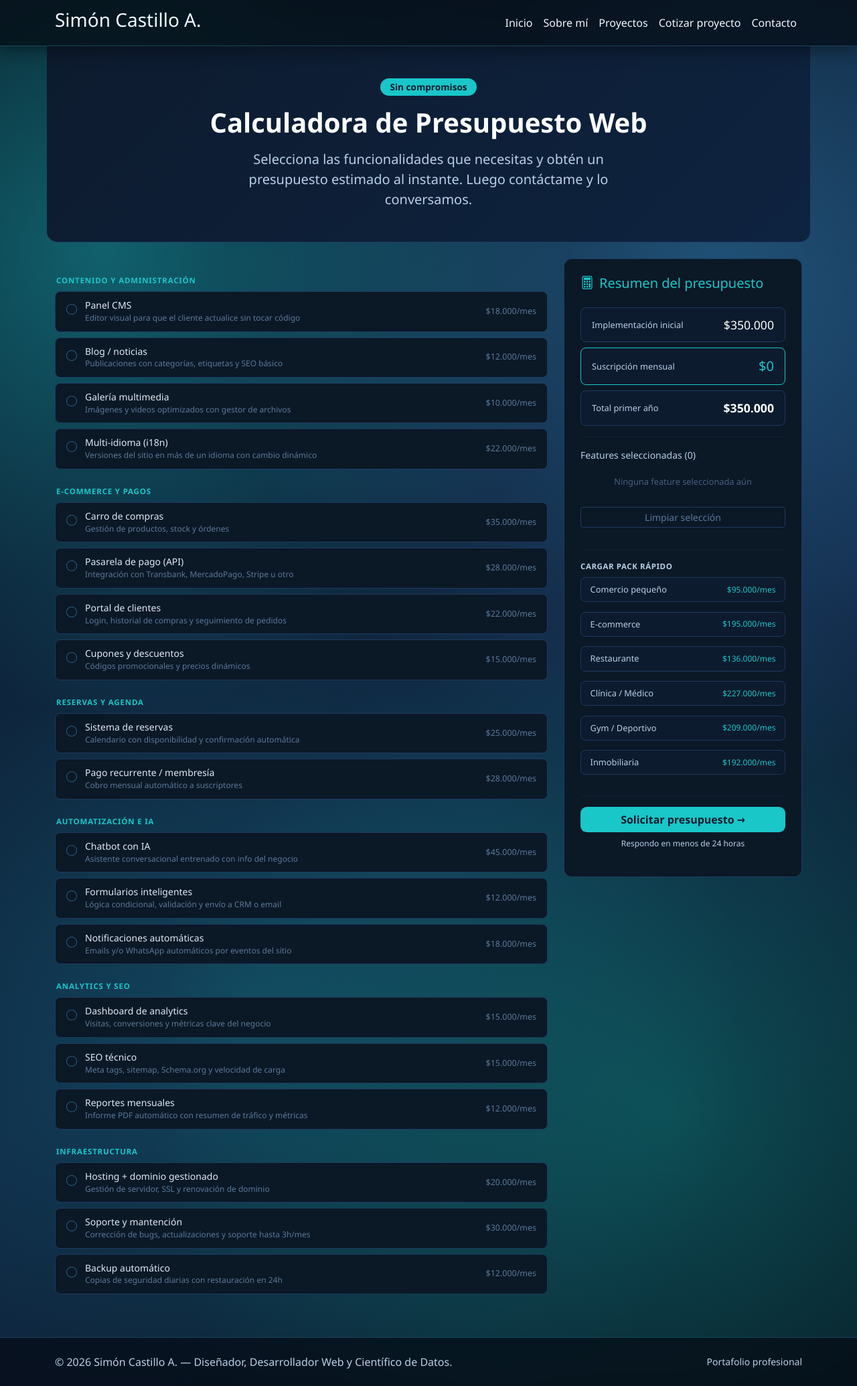
After one commit to simoncastillo1712/webPortfolio, a Django app: page /calculadora/ in a window 1280 px wide. The commit adds this page. Shown: the whole page at 67% size. Run offline with Django 5.2, Linux system fonts and the light colour scheme.

Commit message:
feat: add project budget calculator page with feature selector and quick packs

```diff
--- /dev/null
+++ b/config/portafolio/static/css/calculadora.css
@@ -0,0 +1,236 @@
+/* ============================================================
+   calculadora.css
+   Paleta: --bg #0d1b2e | --accent #19c6c8 | --text #b8d0e8
+   Compatible con Bootstrap 5 (ya cargado en tu proyecto)
+   ============================================================ */
+
+/* --- Hero --- */
+.calc-hero {
+  background: linear-gradient(135deg, #0d1b2e 0%, #0e2340 100%);
+  border-bottom: 1px solid #1e3a5f;
+}
+
+/* --- Panel resumen (sidebar) --- */
+.calc-summary {
+  background: #0b1826;
+  border: 1px solid #1e3a5f;
+  border-radius: 12px;
+  padding: 1.5rem;
+}
+
+/* --- Métricas --- */
+.calc-metric {
+  display: flex;
+  justify-content: space-between;
+  align-items: center;
+  background: #0d1b2e;
+  border: 1px solid #1e3a5f;
+  border-radius: 8px;
+  padding: .75rem 1rem;
+}
+
+.calc-metric--accent {
+  border-color: #19c6c8;
+}
+
+.calc-metric__label {
+  font-size: .8rem;
+  color: #b8d0e8;
+}
+
+.calc-metric__value {
+  font-size: 1.1rem;
+  font-weight: 500;
+  color: #fff;
+}
+
+.calc-metric--accent .calc-metric__value {
+  color: #19c6c8;
+  font-size: 1.25rem;
+}
+
+/* --- Lista de features seleccionadas --- */
+.calc-selected-list {
+  list-style: none;
+  padding: 0;
+  margin: 0;
+  max-height: 200px;
+  overflow-y: auto;
+}
+
+.calc-selected-item {
+  display: flex;
+  justify-content: space-between;
+  font-size: .8rem;
+  color: #b8d0e8;
+  padding: .3rem 0;
+  border-bottom: 1px solid #1e3a5f;
+}
+
+.calc-selected-item:last-child {
+  border-bottom: none;
+}
+
+.calc-selected-item__price {
+  color: #19c6c8;
+  white-space: nowrap;
+  margin-left: .5rem;
+}
+
+.calc-empty-msg {
+  font-size: .8rem;
+  color: #476080;
+  text-align: center;
+  padding: .75rem 0;
+  list-style: none;
+}
+
+/* --- Labels de categoría --- */
+.calc-cat-label {
+  font-size: .72rem;
+  font-weight: 600;
+  text-transform: uppercase;
+  letter-spacing: .07em;
+  color: #19c6c8;
+  margin: 1.5rem 0 .5rem;
+  padding-left: 2px;
+}
+
+/* --- Feature row --- */
+.calc-feature-row {
+  display: flex;
+  align-items: center;
+  justify-content: space-between;
+  padding: .75rem 1rem;
+  border: 1px solid #1e3a5f;
+  border-radius: 8px;
+  background: #0b1826;
+  margin-bottom: .5rem;
+  cursor: pointer;
+  transition: border-color .15s, background .15s;
+}
+
+.calc-feature-row:hover {
+  border-color: #2a5a7a;
+  background: #0d2035;
+}
+
+.calc-feature-row--active {
+  border-color: #19c6c8 !important;
+  background: #0a2030 !important;
+}
+
+.calc-feature-row__left {
+  display: flex;
+  align-items: flex-start;
+  gap: .75rem;
+}
+
+.calc-feature-row__icon {
+  font-size: 1rem;
+  color: #2a5a7a;
+  margin-top: 2px;
+  flex-shrink: 0;
+}
+
+.calc-feature-row__icon--active {
+  color: #19c6c8;
+}
+
+.calc-feature-row__name {
+  font-size: .875rem;
+  font-weight: 500;
+  color: #e0eaf5;
+  margin: 0 0 2px;
+  line-height: 1.2;
+}
+
+.calc-feature-row--active .calc-feature-row__name {
+  color: #19c6c8;
+}
+
+.calc-feature-row__desc {
+  font-size: .75rem;
+  color: #5a7a9a;
+  margin: 0;
+  line-height: 1.3;
+}
+
+.calc-feature-row__price {
+  font-size: .78rem;
+  font-weight: 500;
+  color: #5a7a9a;
+  white-space: nowrap;
+  margin-left: .75rem;
+}
+
+.calc-feature-row--active .calc-feature-row__price {
+  color: #19c6c8;
+}
+
+/* --- Pack buttons --- */
+.calc-pack-btn {
+  display: flex;
+  justify-content: space-between;
+  align-items: center;
+  width: 100%;
+  padding: .5rem .85rem;
+  background: #0d1b2e;
+  border: 1px solid #1e3a5f;
+  border-radius: 7px;
+  cursor: pointer;
+  transition: border-color .15s, background .15s;
+  margin-bottom: .4rem;
+}
+
+.calc-pack-btn:hover {
+  border-color: #19c6c8;
+  background: #0a2030;
+}
+
+.calc-pack-btn__name {
+  font-size: .8rem;
+  font-weight: 500;
+  color: #b8d0e8;
+}
+
+.calc-pack-btn__price {
+  font-size: .75rem;
+  color: #19c6c8;
+  white-space: nowrap;
+}
+
+/* --- Botón limpiar --- */
+.btn-outline-secondary {
+  border-color: #1e3a5f;
+  color: #5a7a9a;
+}
+
+.btn-outline-secondary:hover {
+  background: #1e3a5f;
+  color: #b8d0e8;
+  border-color: #1e3a5f;
+}
+
+/* --- Scrollbar personalizado para lista --- */
+.calc-selected-list::-webkit-scrollbar {
+  width: 4px;
+}
+.calc-selected-list::-webkit-scrollbar-track {
+  background: #0d1b2e;
+}
+.calc-selected-list::-webkit-scrollbar-thumb {
+  background: #1e3a5f;
+  border-radius: 4px;
+}
+
+/* --- Responsive --- */
+@media (max-width: 991px) {
+  .calc-summary {
+    margin-top: 1.5rem;
+  }
+  .sticky-top {
+    position: relative !important;
+    top: auto !important;
+  }
+}
--- /dev/null
+++ b/config/portafolio/static/js/calculadora.js
@@ -0,0 +1,152 @@
+/* ============================================================
+   calculadora.js
+   Simón Castillo A. — Calculadora de Presupuesto Web
+   ============================================================ */
+
+const FEATURES = [
+  // --- Contenido y administración ---
+  { id: 'cms',        cat: 'Contenido y administración', name: 'Panel CMS',               desc: 'Editor visual para que el cliente actualice sin tocar código',  price: 18000 },
+  { id: 'blog',       cat: 'Contenido y administración', name: 'Blog / noticias',          desc: 'Publicaciones con categorías, etiquetas y SEO básico',          price: 12000 },
+  { id: 'gallery',    cat: 'Contenido y administración', name: 'Galería multimedia',        desc: 'Imágenes y videos optimizados con gestor de archivos',          price: 10000 },
+  { id: 'multilang',  cat: 'Contenido y administración', name: 'Multi-idioma (i18n)',       desc: 'Versiones del sitio en más de un idioma con cambio dinámico',  price: 22000 },
+
+  // --- E-commerce y pagos ---
+  { id: 'cart',         cat: 'E-commerce y pagos', name: 'Carro de compras',        desc: 'Gestión de productos, stock y órdenes',                          price: 35000 },
+  { id: 'payment',      cat: 'E-commerce y pagos', name: 'Pasarela de pago (API)',   desc: 'Integración con Transbank, MercadoPago, Stripe u otro',          price: 28000 },
+  { id: 'clientportal', cat: 'E-commerce y pagos', name: 'Portal de clientes',       desc: 'Login, historial de compras y seguimiento de pedidos',           price: 22000 },
+  { id: 'coupons',      cat: 'E-commerce y pagos', name: 'Cupones y descuentos',     desc: 'Códigos promocionales y precios dinámicos',                      price: 15000 },
+
+  // --- Reservas y agenda ---
+  { id: 'booking',   cat: 'Reservas y agenda', name: 'Sistema de reservas',         desc: 'Calendario con disponibilidad y confirmación automática',        price: 25000 },
+  { id: 'recurring', cat: 'Reservas y agenda', name: 'Pago recurrente / membresía', desc: 'Cobro mensual automático a suscriptores',                        price: 28000 },
+
+  // --- Automatización e IA ---
+  { id: 'chatbot',       cat: 'Automatización e IA', name: 'Chatbot con IA',              desc: 'Asistente conversacional entrenado con info del negocio',      price: 45000 },
+  { id: 'smartform',     cat: 'Automatización e IA', name: 'Formularios inteligentes',    desc: 'Lógica condicional, validación y envío a CRM o email',         price: 12000 },
+  { id: 'notifications', cat: 'Automatización e IA', name: 'Notificaciones automáticas',  desc: 'Emails y/o WhatsApp automáticos por eventos del sitio',        price: 18000 },
+
+  // --- Analytics y SEO ---
+  { id: 'analytics', cat: 'Analytics y SEO', name: 'Dashboard de analytics', desc: 'Visitas, conversiones y métricas clave del negocio',             price: 15000 },
+  { id: 'seo',       cat: 'Analytics y SEO', name: 'SEO técnico',            desc: 'Meta tags, sitemap, Schema.org y velocidad de carga',           price: 15000 },
+  { id: 'reports',   cat: 'Analytics y SEO', name: 'Reportes mensuales',     desc: 'Informe PDF automático con resumen de tráfico y métricas',      price: 12000 },
+
+  // --- Infraestructura ---
+  { id: 'hosting', cat: 'Infraestructura', name: 'Hosting + dominio gestionado', desc: 'Gestión de servidor, SSL y renovación de dominio',             price: 20000 },
+  { id: 'support', cat: 'Infraestructura', name: 'Soporte y mantención',         desc: 'Corrección de bugs, actualizaciones y soporte hasta 3h/mes',  price: 30000 },
+  { id: 'backup',  cat: 'Infraestructura', name: 'Backup automático',            desc: 'Copias de seguridad diarias con restauración en 24h',         price: 12000 },
+];
+
+const PACKS = {
+  vitrina:     { label: 'Comercio pequeño',   features: ['cms', 'smartform', 'seo', 'hosting', 'support'] },
+  ecommerce:   { label: 'E-commerce',         features: ['cart', 'payment', 'clientportal', 'coupons', 'notifications', 'analytics', 'hosting', 'support', 'backup'] },
+  restaurante: { label: 'Restaurante',         features: ['cms', 'booking', 'gallery', 'notifications', 'seo', 'hosting', 'support'] },
+  clinica:     { label: 'Clínica / Médico',   features: ['booking', 'clientportal', 'chatbot', 'payment', 'notifications', 'blog', 'seo', 'hosting', 'support', 'backup'] },
+  gym:         { label: 'Gym / Deportivo',     features: ['cart', 'payment', 'recurring', 'clientportal', 'notifications', 'gallery', 'cms', 'hosting', 'support'] },
+  inmobiliaria:{ label: 'Inmobiliaria',        features: ['cms', 'chatbot', 'smartform', 'gallery', 'notifications', 'blog', 'seo', 'hosting', 'support', 'backup'] },
+};
+
+const selected = new Set();
+
+/* ---------- helpers ---------- */
+function fmt(n) {
+  return '$' + n.toLocaleString('es-CL');
+}
+
+function packTotal(key) {
+  return PACKS[key].features.reduce((sum, id) => {
+    const f = FEATURES.find(x => x.id === id);
+    return sum + (f ? f.price : 0);
+  }, 0);
+}
+
+/* ---------- render features ---------- */
+function renderFeatures() {
+  const cats = [...new Set(FEATURES.map(f => f.cat))];
+  const container = document.getElementById('features-container');
+
+  container.innerHTML = cats.map(cat => {
+    const rows = FEATURES.filter(f => f.cat === cat).map(f => {
+      const active = selected.has(f.id);
+      return `
+        <div
+          class="calc-feature-row ${active ? 'calc-feature-row--active' : ''}"
+          onclick="toggle('${f.id}')"
+          role="checkbox"
+          aria-checked="${active}"
+          tabindex="0"
+          onkeydown="if(event.key==='Enter'||event.key===' ')toggle('${f.id}')"
+        >
+          <div class="calc-feature-row__left">
+            <i class="bi ${active ? 'bi-check-circle-fill' : 'bi-circle'} calc-feature-row__icon ${active ? 'calc-feature-row__icon--active' : ''}"></i>
+            <div>
+              <p class="calc-feature-row__name">${f.name}</p>
+              <p class="calc-feature-row__desc">${f.desc}</p>
+            </div>
+          </div>
+          <span class="calc-feature-row__price">${fmt(f.price)}/mes</span>
+        </div>`;
+    }).join('');
+
+    return `
+      <p class="calc-cat-label">${cat}</p>
+      ${rows}`;
+  }).join('');
+}
+
+/* ---------- render pack buttons ---------- */
+function renderPacks() {
+  const container = document.getElementById('pack-buttons');
+  container.innerHTML = Object.entries(PACKS).map(([key, pack]) => `
+    <button class="calc-pack-btn" onclick="loadPack('${key}')">
+      <span class="calc-pack-btn__name">${pack.label}</span>
+      <span class="calc-pack-btn__price">${fmt(packTotal(key))}/mes</span>
+    </button>
+  `).join('');
+}
+
+/* ---------- update panel ---------- */
+function updatePanel() {
+  const items = FEATURES.filter(f => selected.has(f.id));
+  const monthly = items.reduce((s, f) => s + f.price, 0);
+  const year = 350000 + monthly * 12;
+
+  document.getElementById('total-monthly').textContent = fmt(monthly);
+  document.getElementById('total-year').textContent = fmt(year);
+  document.getElementById('count').textContent = items.length;
+
+  const list = document.getElementById('selected-list');
+  list.innerHTML = items.length === 0
+    ? '<li class="calc-empty-msg">Ninguna feature seleccionada aún</li>'
+    : items.map(f => `
+        <li class="calc-selected-item">
+          <span>${f.name}</span>
+          <span class="calc-selected-item__price">${fmt(f.price)}</span>
+        </li>`).join('');
+}
+
+/* ---------- acciones ---------- */
+function toggle(id) {
+  selected.has(id) ? selected.delete(id) : selected.add(id);
+  renderFeatures();
+  updatePanel();
+}
+
+function clearAll() {
+  selected.clear();
+  renderFeatures();
+  updatePanel();
+}
+
+function loadPack(key) {
+  selected.clear();
+  PACKS[key].features.forEach(id => selected.add(id));
+  renderFeatures();
+  updatePanel();
+}
+
+/* ---------- init ---------- */
+document.addEventListener('DOMContentLoaded', () => {
+  renderFeatures();
+  renderPacks();
+  updatePanel();
+});
--- a/config/portafolio/templates/base.html
+++ b/config/portafolio/templates/base.html
@@ -5,7 +5,8 @@
 <head>
     <meta charset="utf-8">
     <meta name="viewport" content="width=device-width, initial-scale=1">
-    <title>Portafolio | Simón Castillo A.</title>
+    <title>{% block title %}Portafolio | Simón Castillo A.{% endblock %}</title>
+    <link rel="stylesheet" href="https://cdn.jsdelivr.net/npm/bootstrap-icons@1.11.3/font/bootstrap-icons.min.css">
     <link href="https://cdn.jsdelivr.net/npm/bootstrap@5.3.2/dist/css/bootstrap.min.css" rel="stylesheet"
         integrity="sha384-T3c6CoIi6uLrA9TneNEoa7RxnatzjcDSCmG1MXxSR1GAsXEV/Dwwykc2MPK8M2HN" crossorigin="anonymous">
     <style>
@@ -206,6 +207,7 @@
                     <li class="nav-item"><a class="nav-link" href="{% url 'inicio' %}">Inicio</a></li>
                     <li class="nav-item"><a class="nav-link" href="{% url 'sobre_mi' %}">Sobre mí</a></li>
                     <li class="nav-item"><a class="nav-link" href="{% url 'proyectos' %}">Proyectos</a></li>
+                    <li class="nav-item"><a class="nav-link" href="{% url 'calculadora' %}">Cotizar proyecto</a></li>
                     <li class="nav-item"><a class="nav-link" href="{% url 'contacto' %}">Contacto</a></li>
                 </ul>
             </div>
@@ -227,6 +229,7 @@
     <script src="https://cdn.jsdelivr.net/npm/bootstrap@5.3.2/dist/js/bootstrap.bundle.min.js"
         integrity="sha384-C6RzsynM9kWDrMNeT87bh95OGNyZPhcTNXj1NW7RuBCsyN/o0jlpcV8Qyq46cDfL"
         crossorigin="anonymous"></script>
+    {% block extra_js %}{% endblock %}
 </body>
 
 </html>
--- /dev/null
+++ b/config/portafolio/templates/calculadora.html
@@ -0,0 +1,96 @@
+{% extends "base.html" %}
+{% load static %}
+
+{% block title %}Cotiza tu proyecto web | Simón Castillo A.{% endblock %}
+
+{% block contenido %}
+
+<link rel="stylesheet" href="{% static 'css/calculadora.css' %}">
+
+<section class="calc-hero py-5 mb-4" style="margin: -2rem -12px 0; border-radius: 0 0 1rem 1rem;">
+  <div class="container text-center">
+    <span class="badge mb-3" style="background:#19c6c8;color:#0d1b2e;font-size:.85rem;padding:.4rem .9rem;border-radius:2rem;">
+      Sin compromisos
+    </span>
+    <h1 class="fw-bold mb-3" style="color:#fff;">Calculadora de Presupuesto Web</h1>
+    <p class="lead mb-0" style="color:#b8d0e8;max-width:560px;margin:0 auto;">
+      Selecciona las funcionalidades que necesitas y obtén un presupuesto estimado al instante.
+      Luego contáctame y lo conversamos.
+    </p>
+  </div>
+</section>
+
+<div class="row g-4 align-items-start">
+
+  <!-- COLUMNA IZQUIERDA: features -->
+  <div class="col-lg-8" id="features-container">
+    <!-- Generado dinámicamente por calculadora.js -->
+  </div>
+
+  <!-- COLUMNA DERECHA: resumen sticky -->
+  <div class="col-lg-4">
+    <div class="calc-summary sticky-top" style="top:80px;">
+
+      <h5 class="mb-4" style="color:#19c6c8;">
+        <i class="bi bi-calculator me-2"></i>Resumen del presupuesto
+      </h5>
+
+      <!-- Métricas -->
+      <div class="calc-metric mb-2">
+        <span class="calc-metric__label">Implementación inicial</span>
+        <span class="calc-metric__value">$350.000</span>
+      </div>
+      <div class="calc-metric calc-metric--accent mb-2">
+        <span class="calc-metric__label">Suscripción mensual</span>
+        <span class="calc-metric__value" id="total-monthly">$0</span>
+      </div>
+      <div class="calc-metric mb-3">
+        <span class="calc-metric__label">Total primer año</span>
+        <span class="calc-metric__value fw-bold" id="total-year">$350.000</span>
+      </div>
+
+      <hr style="border-color:#1e3a5f;">
+
+      <!-- Lista de seleccionadas -->
+      <p class="small mb-2" style="color:#b8d0e8;">
+        Features seleccionadas (<span id="count">0</span>)
+      </p>
+      <ul class="calc-selected-list mb-3" id="selected-list">
+        <li class="calc-empty-msg">Ninguna feature seleccionada aún</li>
+      </ul>
+
+      <button class="btn btn-sm btn-outline-secondary w-100 mb-3" onclick="clearAll()">
+        Limpiar selección
+      </button>
+
+      <hr style="border-color:#1e3a5f;">
+
+      <!-- Packs rápidos -->
+      <p class="small fw-bold mb-2" style="color:#b8d0e8;text-transform:uppercase;letter-spacing:.05em;font-size:.72rem;">
+        Cargar pack rápido
+      </p>
+      <div id="pack-buttons" class="d-grid gap-2 mb-4">
+        <!-- Generado por JS -->
+      </div>
+
+      <hr style="border-color:#1e3a5f;">
+
+      <!-- CTA -->
+      <a href="{% url 'contacto' %}" class="btn w-100 fw-bold"
+         style="background:#19c6c8;color:#0d1b2e;border-radius:.6rem;">
+        Solicitar presupuesto →
+      </a>
+      <p class="text-center mt-2" style="font-size:.75rem;color:#b8d0e8;">
+        Respondo en menos de 24 horas
+      </p>
+
+    </div>
+  </div>
+
+</div>
+
+{% endblock %}
+
+{% block extra_js %}
+<script src="{% static 'js/calculadora.js' %}"></script>
+{% endblock %}
--- a/config/portafolio/urls.py
+++ b/config/portafolio/urls.py
@@ -6,4 +6,5 @@ urlpatterns = [
     path('sobre-mi/', views.sobre_mi, name='sobre_mi'),
     path('proyectos/', views.proyectos, name='proyectos'),
     path('contacto/', views.contacto, name='contacto'),
+    path('calculadora/', views.calculadora, name='calculadora'),
 ]
--- a/config/portafolio/views.py
+++ b/config/portafolio/views.py
@@ -18,6 +18,10 @@ def sobre_mi(request):
 
 def proyectos(request):
     return render(request, 'proyectos.html')
+
+
+def calculadora(request):
+    return render(request, 'calculadora.html')
 
 
 def contacto(request):
```
